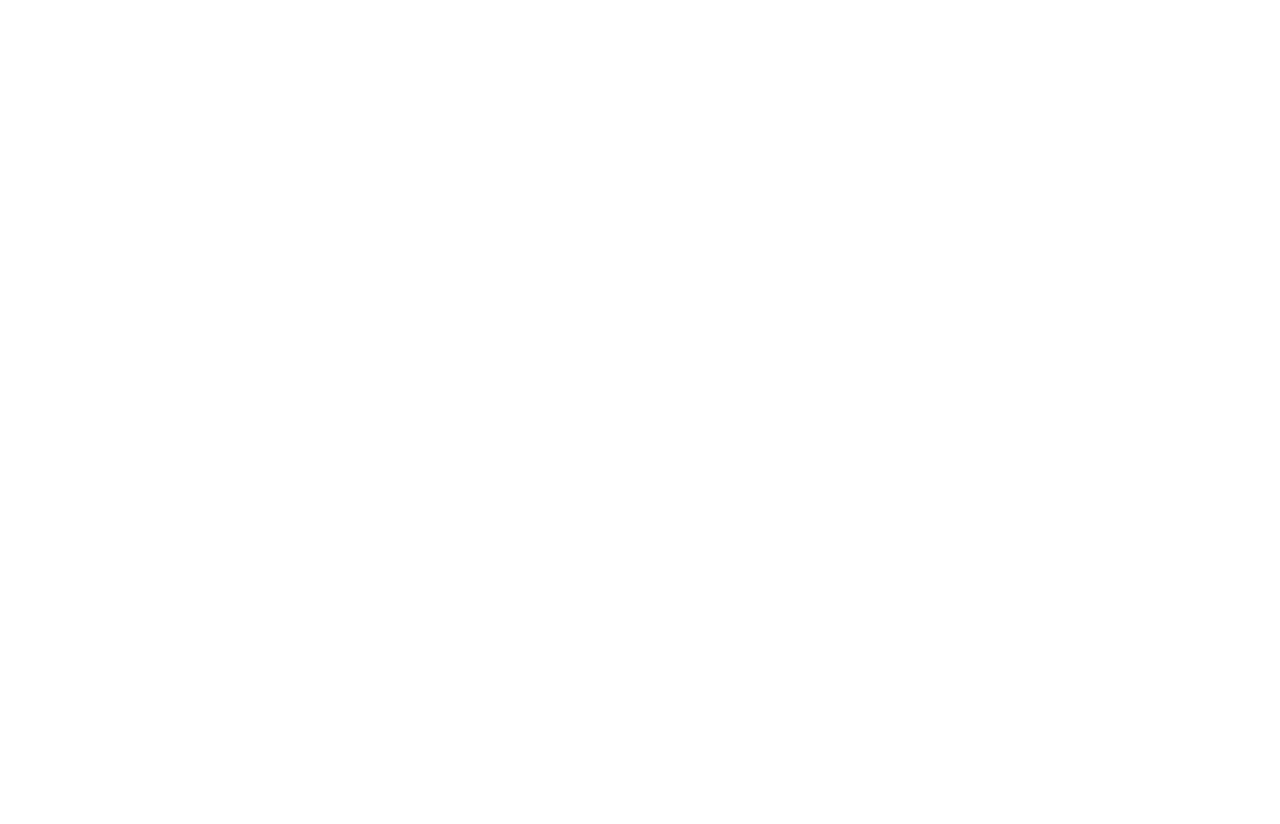
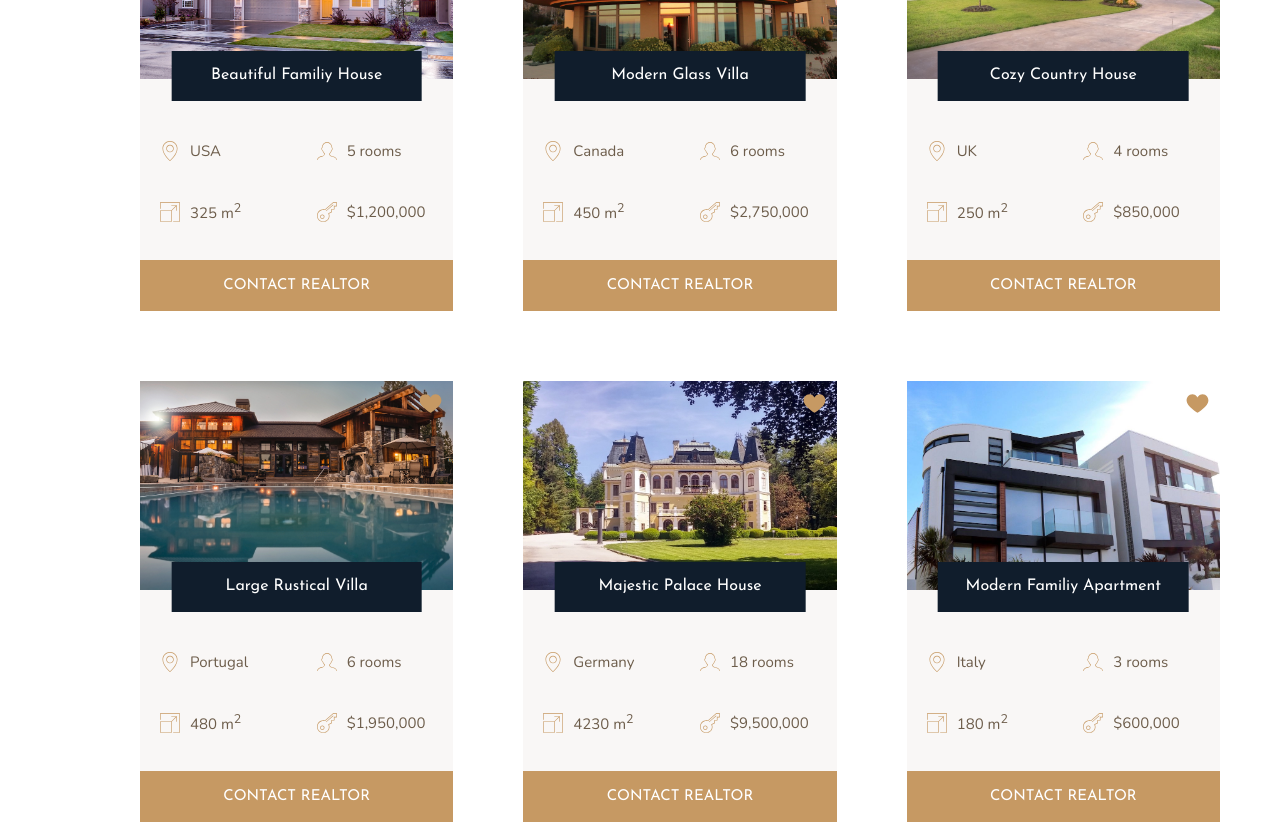
Before and after one commit to mohammadmaninang94/nexter, a React (Create React App) app: page / in a window 1280 px wide. Shown: the part 2100-2924 px from the top of the page. Before the commit the page ends 1868 px from the top, so only its background shows below. Built offline with nearby package versions, Linux system fonts and the light colour scheme.

Commit message:
finished homes section and added home-box component

```diff
--- /dev/null
+++ b/src/components/home-box/home-box.component.jsx
@@ -0,0 +1,45 @@
+import './home-box.styles.scss';
+
+const currencyFormatter = new Intl.NumberFormat('en-US', {
+    style: 'currency',
+    currency: 'USD',
+    minimumFractionDigits: 0
+});
+
+const HomeBox = ({ id, src, name, country, rooms, area, price }) => (
+    <div className='home'>
+        <figure className='home__img-box'>
+            <img src={src} alt={`House ${id}`} className='home__img' />
+            <figcaption className='home__name'>{name}</figcaption>
+        </figure>
+        <svg className="home__like">
+            <use xlinkHref={`img/sprite.svg#icon-heart-full`}></use>
+        </svg>
+        <div className='home__location'>
+            <svg className="home__icon">
+                <use xlinkHref={`img/sprite.svg#icon-map-pin`}></use>
+            </svg>
+            <span>{country}</span>
+        </div>
+        <div className='home__rooms'>
+            <svg className="home__icon">
+                <use xlinkHref={`img/sprite.svg#icon-profile-male`}></use>
+            </svg>
+            <span>{rooms} rooms</span></div>
+        <div className='home__area'>
+            <svg className="home__icon">
+                <use xlinkHref={`img/sprite.svg#icon-expand`}></use>
+            </svg>
+            <span>{area} m<sup>2</sup></span>
+        </div>
+        <div className='home__price'>
+            <svg className="home__icon">
+                <use xlinkHref={`img/sprite.svg#icon-key`}></use>
+            </svg>
+            <span>{currencyFormatter.format(price)}</span>
+        </div>
+        <button type='button' className='btn home__button'>Contact realtor</button>
+    </div>
+);
+
+export default HomeBox;
--- /dev/null
+++ b/src/components/home-box/home-box.styles.scss
@@ -0,0 +1,81 @@
+.home {
+  background-color: var(--color-grey-light-1);
+
+  display: grid;
+  grid-template-columns: repeat(2, 1fr);
+  grid-row-gap: 3.5rem;
+
+  &__img {
+    width: 100%;
+  }
+
+  &__img-box {
+    grid-column: 1 / 3;
+    grid-row: 1 / 2;
+
+    position: relative;
+    z-index: 1;
+  }
+
+  &__name {
+    width: 80%;
+    margin: 0 auto;
+    padding: 1.25rem;
+
+    font-size: 1.6rem;
+    font-family: var(--font-display);
+    font-weight: 400;
+    text-align: center;
+
+    color: var(--color-white);
+    background-color: var(--color-secondary);
+
+    position: absolute;
+    bottom: -8%;
+    left: 50%;
+    transform: translateX(-50%);
+  }
+
+  &__like {
+    grid-column: 2/3;
+    grid-row: 1 / 2;
+    justify-self: end;
+    z-index: 2;
+
+    margin: 1rem;
+    width: 2.5rem;
+    height: 2.5rem;
+    fill: var(--color-primary);
+  }
+
+  &__icon {
+    width: 2rem;
+    height: 2rem;
+    fill: var(--color-primary);
+  }
+
+  &__location,
+  &__rooms,
+  &__area,
+  &__price {
+    font-size: 1.5rem;
+    font-weight: 300;
+
+    display: flex;
+    justify-content: flex-start;
+    align-items: center;
+    gap: 1rem;
+    margin-left: 2rem;
+  }
+
+  &__location,
+  &__rooms{
+      margin-top: 2rem;
+  }
+
+  &__button {
+    grid-column: 1 / -1;
+
+    color: var(--color-white);
+  }
+}
--- a/src/components/section-features/section-features.component.jsx
+++ b/src/components/section-features/section-features.component.jsx
@@ -3,42 +3,42 @@
 const SectionFeatures = () => (
     <section className='features'>
         <div className='feature'>
-            <svg class="feature__icon">
+            <svg className="feature__icon">
                 <use xlinkHref="img/sprite.svg#icon-global"></use>
             </svg>
             <h4 className='heading-4 heading-4--dark'>World's best luxury homes</h4>
             <p className='feature__text'>Lorem, ipsum dolor sit amet consectetur adipisicing elit. Tenetur distinctio necessitatibus pariatur voluptatibus.</p>
         </div>
         <div className='feature'>
-            <svg class="feature__icon">
+            <svg className="feature__icon">
                 <use xlinkHref="img/sprite.svg#icon-trophy"></use>
             </svg>
             <h4 className='heading-4 heading-4--dark'>Only the best properties</h4>
             <p className='feature__text'>Voluptatum mollitia quae. Vero ipsum sapiente molestias accusamus rerum sed a eligendi aut quia.</p>
         </div>
         <div className='feature'>
-            <svg class="feature__icon">
+            <svg className="feature__icon">
                 <use xlinkHref="img/sprite.svg#icon-map-pin"></use>
             </svg>
             <h4 className='heading-4 heading-4--dark'>All homes in in top locations</h4>
             <p className='feature__text'>Tenetur distinctio necessitatibus pariatur voluptatibus quidem consequatur harum.</p>
         </div>
         <div className='feature'>
-            <svg class="feature__icon">
+            <svg className="feature__icon">
                 <use xlinkHref="img/sprite.svg#icon-key"></use>
             </svg>
             <h4 className='heading-4 heading-4--dark'>New home in one week</h4>
             <p className='feature__text'>Vero ipsum sapiente molestias accusamus rerum. Lorem, ipsum dolor sit amet consectetur adipisicing elit.</p>
         </div>
         <div className='feature'>
-            <svg class="feature__icon">
+            <svg className="feature__icon">
                 <use xlinkHref="img/sprite.svg#icon-presentation"></use>
             </svg>
             <h4 className='heading-4 heading-4--dark'>Top 1% realtors</h4>
             <p className='feature__text'>Quidem consequatur harum, voluptatum mollitia quae. Tenetur distinctio necessitatibus pariatur voluptatibus.</p>
         </div>
         <div className='feature'>
-            <svg class="feature__icon">
+            <svg className="feature__icon">
                 <use xlinkHref="img/sprite.svg#icon-lock"></use>
             </svg>
             <h4 className='heading-4 heading-4--dark'>Secure payments on nexter</h4>
--- a/src/components/section-homes/section-homes.component.jsx
+++ b/src/components/section-homes/section-homes.component.jsx
@@ -1,8 +1,14 @@
+import HomeBox from '../home-box/home-box.component';
+
+import homes from '../../data/homes';
+
 import './section-homes.styles.scss';
 
 const SectionHomes = () => (
     <section className='homes'>
-        Homes
+        {homes.map(({ id, ...otherProps }) => (
+            <HomeBox key={id} id={id} {...otherProps} />
+        ))};
     </section>
 );
 
--- a/src/components/section-homes/section-homes.styles.scss
+++ b/src/components/section-homes/section-homes.styles.scss
@@ -1,3 +1,9 @@
 .homes {
   grid-column: center-start / center-end;
+
+  display: grid;
+  grid-template-columns: repeat(auto-fit, minmax(25rem, 1fr));
+  grid-gap: 7rem;
+
+  margin: 15rem 0;
 }
--- a/src/components/story-pictures/story-pictures.component.jsx
+++ b/src/components/story-pictures/story-pictures.component.jsx
@@ -2,8 +2,8 @@
 
 const StoryPictures = () => (
     <div className='story__pictures'>
-        <img src="img/story-1.jpeg" alt="Couple with new house" class="story__img--1" />
-        <img src="img/story-2.jpeg" alt="New house" class="story__img--2" />
+        <img src="img/story-1.jpeg" alt="Couple with new house" className="story__img--1" />
+        <img src="img/story-2.jpeg" alt="New house" className="story__img--2" />
     </div>
 );
 
--- /dev/null
+++ b/src/data/homes.js
@@ -0,0 +1,58 @@
+const homes = [
+    {
+        id: 1,
+        src: 'img/house-1.jpeg',
+        name: 'Beautiful Familiy House',
+        country: 'USA',
+        rooms: 5,
+        area: 325,
+        price: 1200000
+    },
+    {
+        id: 2,
+        src: 'img/house-2.jpeg',
+        name: 'Modern Glass Villa',
+        country: 'Canada',
+        rooms: 6,
+        area: 450,
+        price: 2750000
+    },
+    {
+        id: 3,
+        src: 'img/house-3.jpeg',
+        name: 'Cozy Country House',
+        country: 'UK',
+        rooms: 4,
+        area: 250,
+        price: 850000
+    },
+    {
+        id: 4,
+        src: 'img/house-4.jpeg',
+        name: 'Large Rustical Villa',
+        country: 'Portugal',
+        rooms: 6,
+        area: 480,
+        price: 1950000
+    },
+    {
+        id: 5,
+        src: 'img/house-5.jpeg',
+        name: 'Majestic Palace House',
+        country: 'Germany',
+        rooms: 18,
+        area: 4230,
+        price: 9500000
+    },
+    {
+        id: 6,
+        src: 'img/house-6.jpeg',
+        name: 'Modern Familiy Apartment',
+        country: 'Italy',
+        rooms: 3,
+        area: 180,
+        price: 600000
+    }
+];
+
+export default homes;
--- a/src/sass/_variables.scss
+++ b/src/sass/_variables.scss
@@ -12,6 +12,8 @@
 
   --color-secondary: #101d2c;
 
+  --color-white: #fff;
+
   --color-grey-light-1: #f9f7f6;
   --color-grey-light-2: #aaa;
 
```
Also changed, not shown: 1 other file (tests, documents, lock files or other folders).
